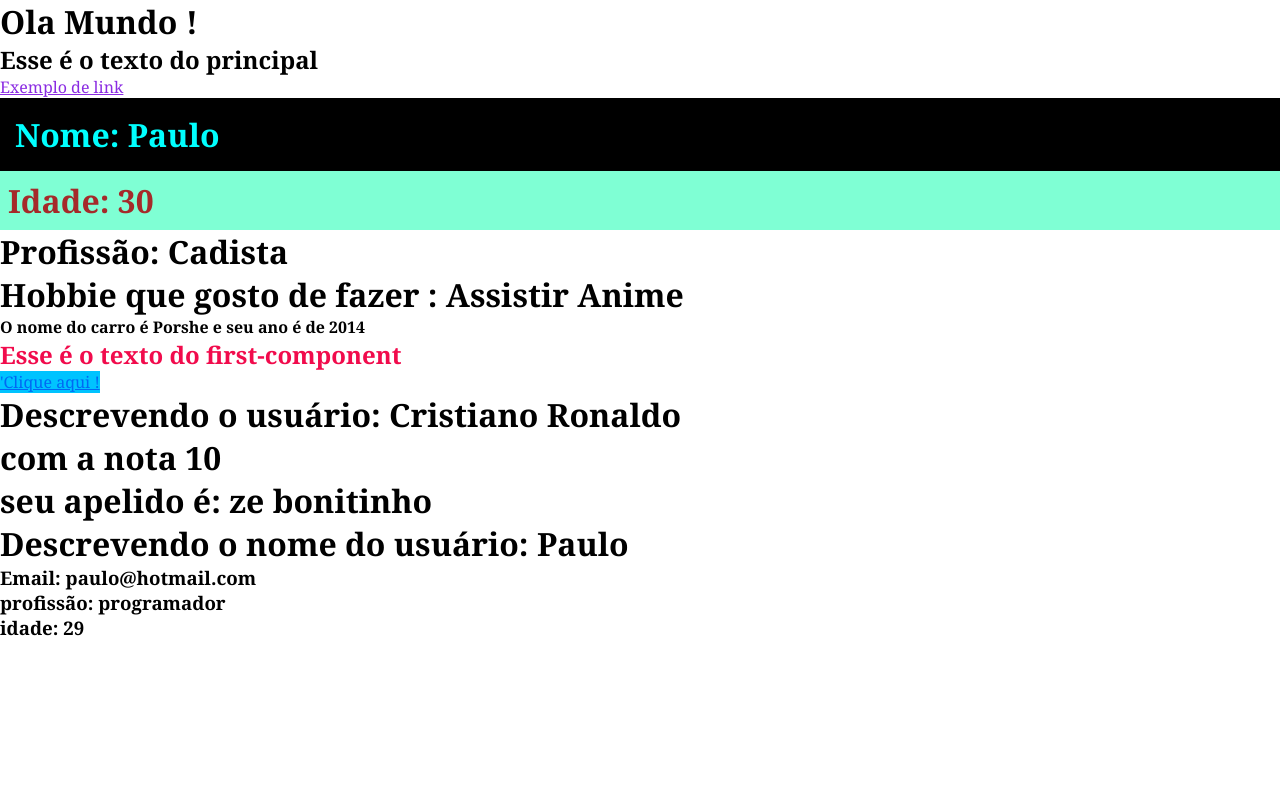
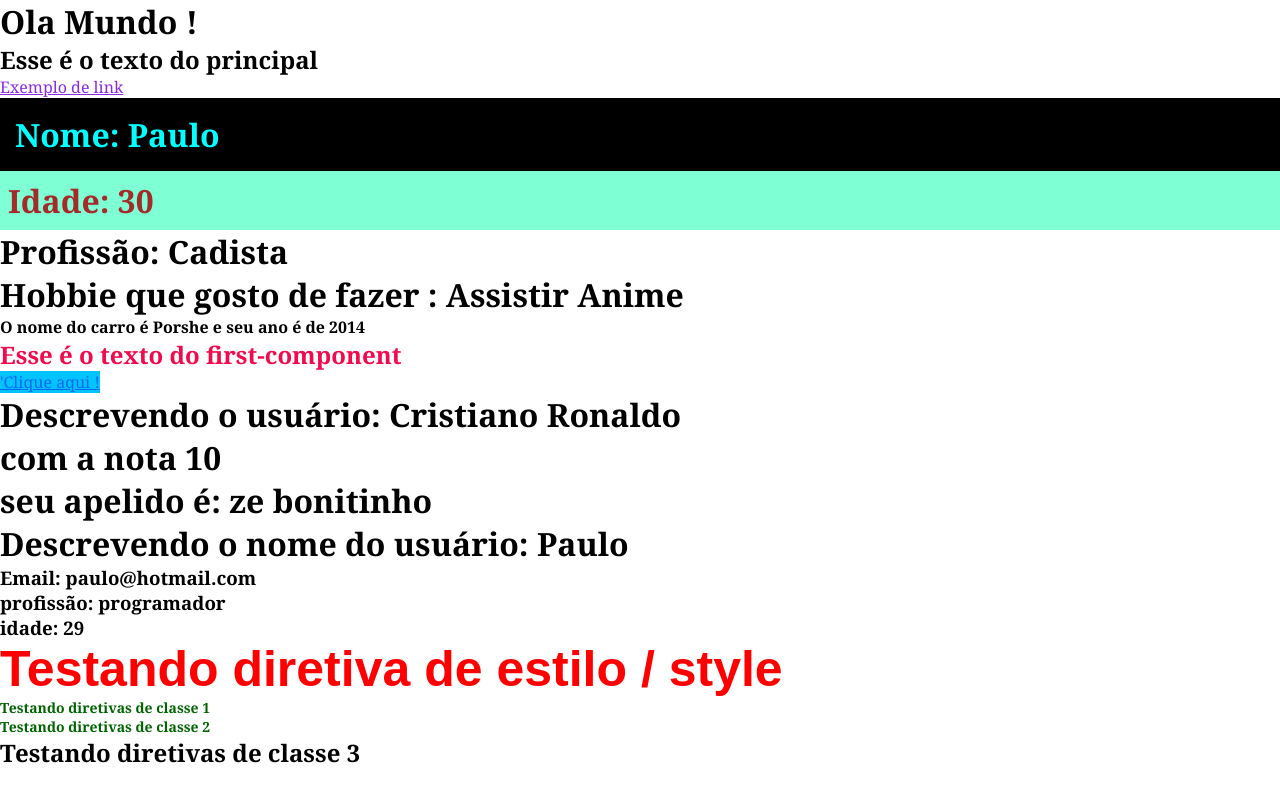
Before and after one commit to PauloHBLima/curso-angular, an Angular app: page / in a window 1280 px wide. Built offline with nearby package versions, Linux system fonts and the light colour scheme.

Commit message:
diretivas de estilos, recurso usando estilos reutilizaveis usando propriedades no componente ts e usando no css

```diff
--- a/src/app/app.component.html
+++ b/src/app/app.component.html
@@ -7,3 +7,4 @@
 segunda informação é o dado que está sendo levado do componente pai.
  -->
 <app-parent-data-second [apelido]="nickName" [userData]="userData"></app-parent-data-second>
+<app-directives></app-directives>
--- a/src/app/app.module.ts
+++ b/src/app/app.module.ts
@@ -6,13 +6,15 @@
 import { FirstComponentComponent } from './components/first-component/first-component.component';
 import { ParentDataComponent } from './components/parent-data/parent-data.component';
 import { ParentDataSecondComponent } from './components/parent-data-second/parent-data-second.component';
+import { DirectivesComponent } from './components/directives/directives.component';
 
 @NgModule({
   declarations: [
     AppComponent,
     FirstComponentComponent,
     ParentDataComponent,
-    ParentDataSecondComponent
+    ParentDataSecondComponent,
+    DirectivesComponent
   ],
   imports: [
     BrowserModule,
--- /dev/null
+++ b/src/app/components/directives/directives.component.html
@@ -0,0 +1,4 @@
+<h2 [ngStyle]="{'font-size': size + 'px', 'font-family': font, color: color}">Testando diretiva de estilo / style</h2>
+<h2 [ngClass]="classes">Testando diretivas de classe 1</h2>
+<h2 [ngClass]="classes">Testando diretivas de classe 2</h2>
+<h2 [ngClass]="underline"> Testando diretivas de classe 3</h2>
--- /dev/null
+++ b/src/app/components/directives/directives.component.scss
@@ -0,0 +1,11 @@
+.small-title {
+  font-size: 14px;
+}
+
+.green-title {
+  color: darkgreen;
+}
+
+.underline-title {
+  text-decoration: underline;
+}
--- /dev/null
+++ b/src/app/components/directives/directives.component.ts
@@ -0,0 +1,22 @@
+import { Component, OnInit } from '@angular/core';
+
+@Component({
+  selector: 'app-directives',
+  templateUrl: './directives.component.html',
+  styleUrls: ['./directives.component.scss']
+})
+
+export class DirectivesComponent implements OnInit {
+  size = 50;
+  font = 'Arial';
+  color = 'red';
+
+  classes = ['green-title', 'small-title'];
+  underline = 'undeline-title';
+
+  constructor() { }
+  ngOnInit(): void {
+
+  }
+  OnInit(): void { }
+}
```
Also changed, not shown: 1 other file (tests, documents, lock files or other folders).
